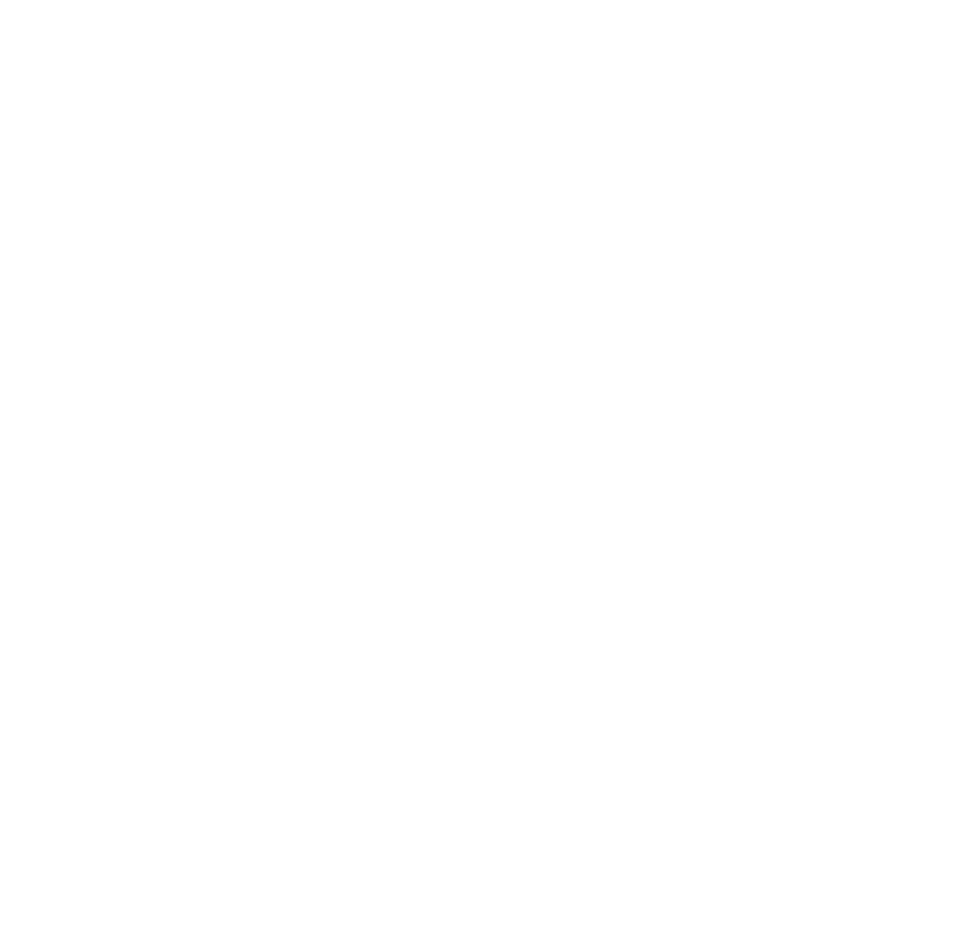
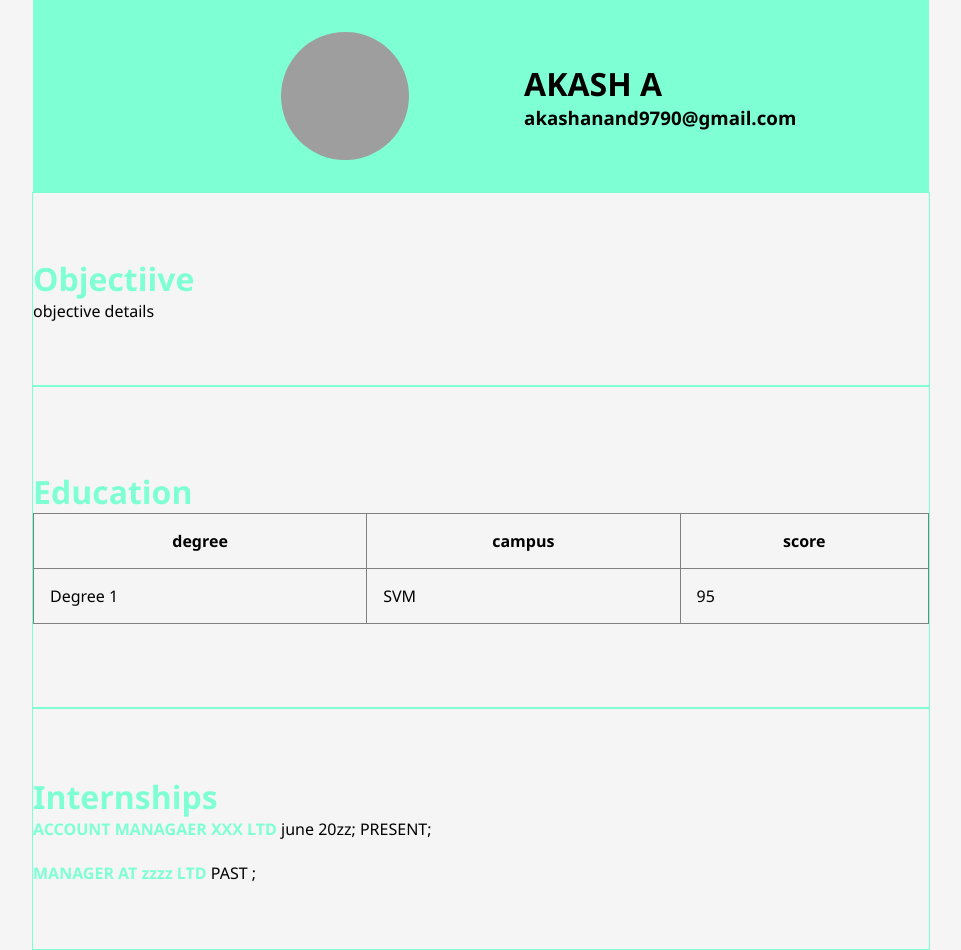
Before and after one commit to Akash-4507/website, a plain HTML site: page index.html in a window 1280 px wide. Shown: the whole page, without its empty margins (159-1120 px from the left). Before the commit the page ends 800 px from the top, so only its background shows below. Drawn offline with Linux system fonts and the light colour scheme; grey boxes are pictures that could not be loaded.

Commit message:
Update index.html

```diff
--- a/index.html
+++ b/index.html
@@ -5,61 +5,154 @@
     <meta name="viewport" content="width=device-width, initial-scale=1.0">
     <title>Document</title>
     <style>
-        *{
-            margin:0px;
+        * {
+            margin: 0px;
             padding: 0px;
         }
-        body{
+        body {
+
             width: 100vw;
-            height:100vh;
+            background-color: #f5f5f5;
+            font-family: 'Segoe UI', Tahoma, Geneva, Verdana, sans-serif;
             display: flex;
+            flex-direction: column;
             justify-content: start;
-            flex-direction: column;
+            align-items: center;
         }
-        .section1{
-            padding-left: 30rem;
-
-            width: 70rem;
-            height:12rem;
+        .section1 {
+            width: 70%;
+            height: 12rem;
             background-color: aquamarine;
-            display:flex;
-            flex-direction:row;
+            display: flex;
+            flex-direction: row;
             justify-content: center;
             align-items: center;
         }
-        .profile-img-section{
-            width:20vw;
-            height:50vh;
-            display:flex;
-            justify-content:end;
+        .profile-img-section {
+            width: 40%;
+            height: 100%;
+            display: flex;
+            justify-content: center;
             align-items: center;
         }
-        .profile-img{
-            width:8rem;
-            height: :8rem;
-            border-radius:50%;
-        }
-        .profile-data{
-            width:40%;
+        .profile-data {
+            width: 40%;
             display: flex;
             flex-direction: column;
             justify-content: center;
             align-items: flex-start;
+        }
+        .profile-img {
+            height: 8rem;
+            width: 8rem;
+            border-radius: 50%;
+        }
+        .section2 {
+            width: 70%;
+            height: 12rem;
+            /* background-color: aquamarine; */
+            border: 1px solid aquamarine;
+            display: flex;
+            flex-direction: column;
+            justify-content: center;
+            align-items: start;
+            /* padding: 10px; */
+        }
+        .section3 {
+            width: 70%;
+            height: 20rem;
+            /* background-color: aquamarine; */
+            border: 1px solid aquamarine;
+            display: flex;
+            flex-direction: column;
+            justify-content: center;
+            align-items: start;
+            /* padding: 10px; */
+        }
+        .section4 {
+            width: 70%;
+            height: 15rem;
+            /* background-color: aquamarine; */
+            border: 1px solid aquamarine;
+            display: flex;
+            flex-direction: column;
+            justify-content: center;
+            align-items: start;
+            /* padding: 10px; */
+        }
+        .section-title {
+            /* height: 10%; */
+            color: aquamarine;
+            font-weight: bold;
+        }
+        .ed-table {
+            width: 100%;
             padding-left: 20px;
-            height:auto:
+            border: 1px solid gray;
+            border-collapse: collapse;
         }
-         <!-- .section2{
-                width: 100%;
-                height:12rem;
-                background-color: rgb(226, 230, 228);
-                display: flex;
-                flex-direction:row;
-                justify-content: center;
-                align-items: center;
-            } -->
+        th, td {
+            padding: 1rem;
+            border:1px solid gray;
+        }
+        .companies {
+            font-weight: bold;
+            color: aquamarine;
+        }
     </style>
 </head>
 <body>
+    <div class="section1">
+        <div class="profile-img-section">
+        <img class="profile-img" src="https://www.postergully.com/cdn/shop/products/dcb8b019b9cbf5f25fe3c25578be3c5a.jpg?v=1578647602" alt="dog">
+        </div>
+       <div>
+         <h1>
+            AKASH A
+        </h1>
+        <h3 >
+            akashanand9790@gmail.com
+          </h3>
+       </div>
+       </div>
+    <div class="section2">
+        <h1 class="section-title">
+            Objectiive
+        </h1>
+        <p>
+            objective details
+        </p>
+    </div>
+    <div class="section3">
+        <h1 class="section-title">
+            Education
+        </h1>
+    <table class="ed-table">
+        <tr>
+            <th>degree</th>
+            <th>campus</th>
+            <th>score</th>
+        </tr>
+        <tr>
+        <td>Degree 1</td>
+        <td>SVM</td>
+        <td>95</td>
+        </tr>
+    </table>
+    </div>
+    <div class="section4">
+        <h1 class="section-title">Internships</h1>
+        <p>
+            <span class="companies" > ACCOUNT MANAGAER XXX LTD </span>
+            june 20zz; PRESENT;
+        </p>
+        <br>
+        <p>
+            <span class="companies"> MANAGER AT zzzz LTD</span>
+            PAST ;
+        </p>
+    </div>
+    <div class="section5"></div>
 
 </body>
 </html>
```
